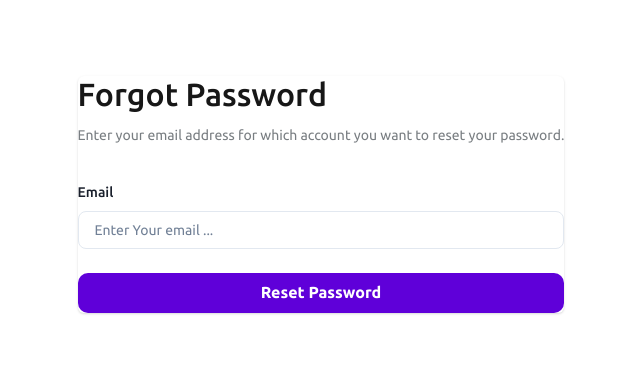
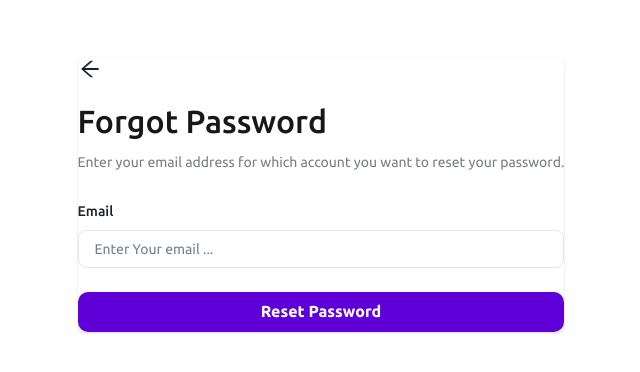
Before and after one commit to AdilAhmedShekhani/CryptoDashboard-Auth, a React (Vite) app in the folder app/: page /forgot-password in a window 1280 px wide. Shown: the part 206-578 px from the top of the page, without its empty margins (319-959 px from the left). Built offline with nearby package versions, Linux system fonts and the light colour scheme.

Commit message:
Card Updated

```diff
--- a/app/src/pages/Auth/ForgotPassword/ForgotPassword.jsx
+++ b/app/src/pages/Auth/ForgotPassword/ForgotPassword.jsx
@@ -1,7 +1,20 @@
-import { Button, Card, Center, FormControl, FormErrorMessage, FormLabel, Input, Stack, Text } from "@chakra-ui/react";
+import {
+  Button,
+  Card,
+  Center,
+  FormControl,
+  FormErrorMessage,
+  FormLabel,
+  Icon,
+  Input,
+  Stack,
+  Text,
+} from "@chakra-ui/react";
 import React from "react";
 import { Field, Form, Formik } from "formik";
 import { object, string } from "yup";
+import { AiOutlineArrowLeft } from "react-icons/ai";
+import { Link } from "react-router-dom";
 
 const ForgotPassword = () => {
   const forgotValidationSchema = object({
@@ -10,7 +23,10 @@ const ForgotPassword = () => {
   return (
     <Center minH="100vh">
       <Card>
-        <Text fontWeight="medium" textStyle="h1">
+        <Link to="/signin">
+          <Icon as={AiOutlineArrowLeft} boxSize="6" />
+        </Link>
+        <Text mt="4" fontWeight="medium" textStyle="h1">
           Forgot Password
         </Text>
         <Text textStyle="p2" color="black.60" mt="4">
@@ -28,7 +44,7 @@ const ForgotPassword = () => {
         >
           {() => (
             <Form>
-              <Stack mt="10" spacing={6}>
+              <Stack mt="8" spacing={6}>
                 <Field name="email">
                   {({ field, meta }) => (
                     <FormControl isInvalid={!!(meta.error && meta.touched)}>
```
